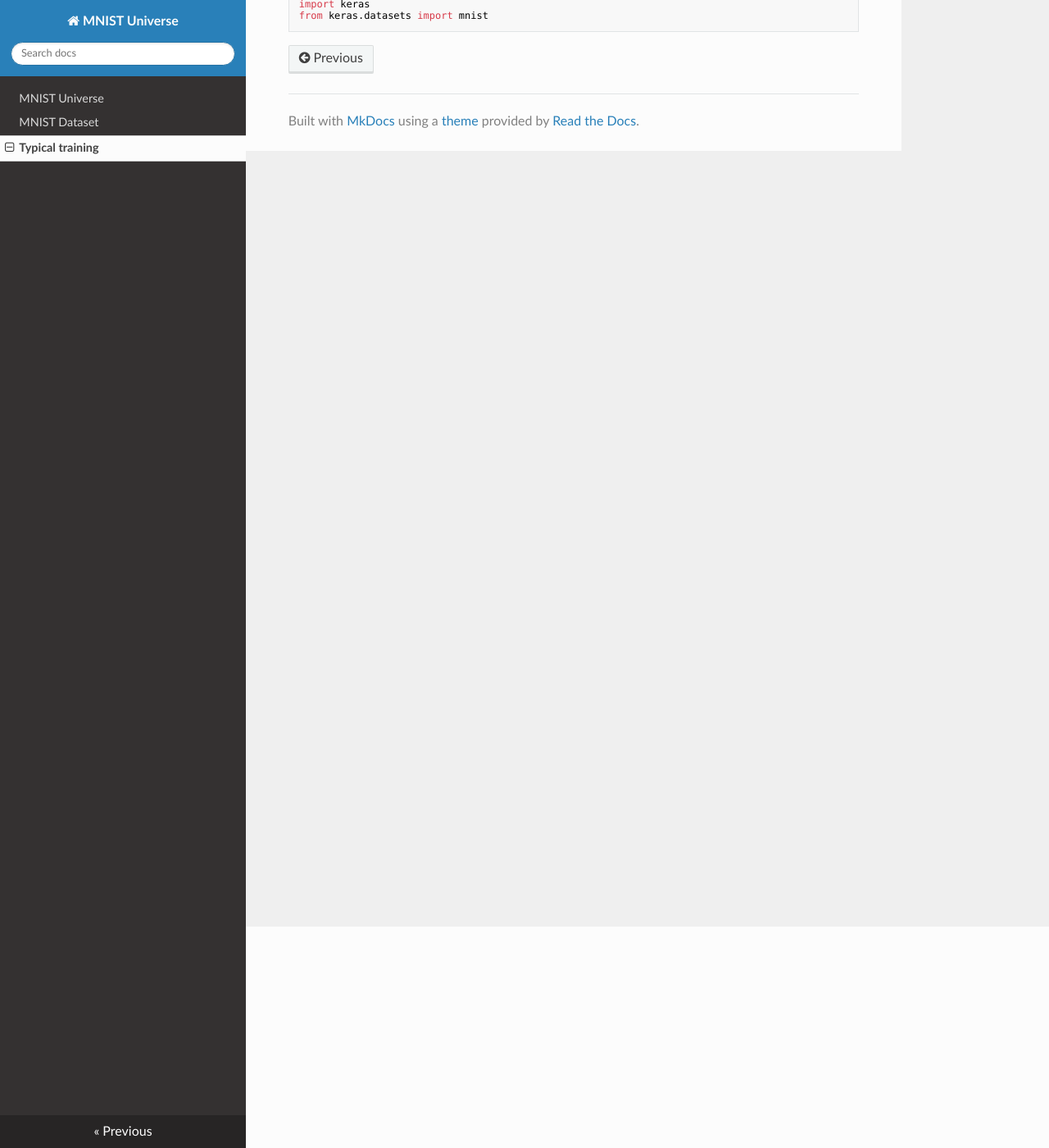
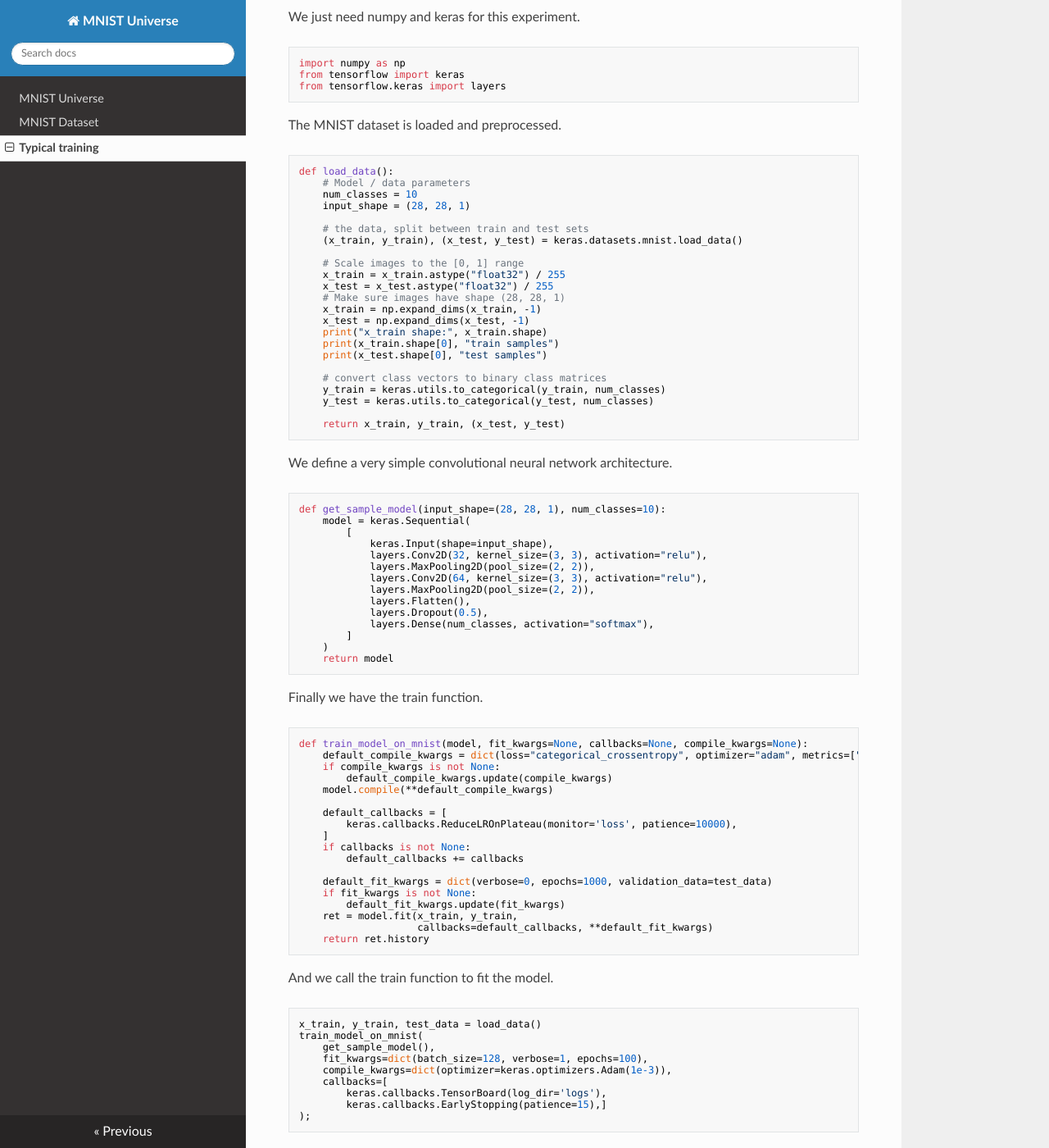
Before and after one commit to ironbar/mnist_universe, an MkDocs documentation site: the page built from docs/01_typical_training.md, in a window 1280 px wide and 1400 px high, scrolled down 270 px. Shown: the whole window at 82% size. Built offline with MkDocs 1.6.1, drawn with Linux system fonts in a browser that asks for light colours; nearby versions of some CDN libraries; some of the changed text lies outside the part shown.

Commit message:
added typical mnist training

````diff
--- a/docs/01_typical_training.md
+++ b/docs/01_typical_training.md
@@ -1,8 +1,106 @@
 # Typical training
 
-Let's see how a typical training looks like. I will be using Keras for this example.
+Let's see how a typical training looks like. I will be using Keras for this example. I have prepared
+a [Collab notebook](https://colab.research.google.com/drive/1WaNldeUDzEI6MgpqIg_fLxH5IAMd8iJc?usp=sharing)
+with all the code. The whole notebook runs in a few minutes.
+
+We just need numpy and keras for this experiment.
 
 ```python
-import keras
-from keras.datasets import mnist
+import numpy as np
+from tensorflow import keras
+from tensorflow.keras import layers
 ```
+
+The MNIST dataset is loaded and preprocessed.
+
+```python
+def load_data():
+    # Model / data parameters
+    num_classes = 10
+    input_shape = (28, 28, 1)
+
+    # the data, split between train and test sets
+    (x_train, y_train), (x_test, y_test) = keras.datasets.mnist.load_data()
+
+    # Scale images to the [0, 1] range
+    x_train = x_train.astype("float32") / 255
+    x_test = x_test.astype("float32") / 255
+    # Make sure images have shape (28, 28, 1)
+    x_train = np.expand_dims(x_train, -1)
+    x_test = np.expand_dims(x_test, -1)
+    print("x_train shape:", x_train.shape)
+    print(x_train.shape[0], "train samples")
+    print(x_test.shape[0], "test samples")
+
+    # convert class vectors to binary class matrices
+    y_train = keras.utils.to_categorical(y_train, num_classes)
+    y_test = keras.utils.to_categorical(y_test, num_classes)
+
+    return x_train, y_train, (x_test, y_test)
+```
+
+We define a very simple convolutional neural network architecture.
+
+```python
+def get_sample_model(input_shape=(28, 28, 1), num_classes=10):
+    model = keras.Sequential(
+        [
+            keras.Input(shape=input_shape),
+            layers.Conv2D(32, kernel_size=(3, 3), activation="relu"),
+            layers.MaxPooling2D(pool_size=(2, 2)),
+            layers.Conv2D(64, kernel_size=(3, 3), activation="relu"),
+            layers.MaxPooling2D(pool_size=(2, 2)),
+            layers.Flatten(),
+            layers.Dropout(0.5),
+            layers.Dense(num_classes, activation="softmax"),
+        ]
+    )
+    return model
+```
+
+Finally we have the train function.
+
+```python
+def train_model_on_mnist(model, fit_kwargs=None, callbacks=None, compile_kwargs=None):
+    default_compile_kwargs = dict(loss="categorical_crossentropy", optimizer="adam", metrics=["accuracy"])
+    if compile_kwargs is not None:
+        default_compile_kwargs.update(compile_kwargs)
+    model.compile(**default_compile_kwargs)
+
+    default_callbacks = [
+        keras.callbacks.ReduceLROnPlateau(monitor='loss', patience=10000),
+    ]
+    if callbacks is not None:
+        default_callbacks += callbacks
+
+    default_fit_kwargs = dict(verbose=0, epochs=1000, validation_data=test_data)
+    if fit_kwargs is not None:
+        default_fit_kwargs.update(fit_kwargs)
+    ret = model.fit(x_train, y_train,
+                    callbacks=default_callbacks, **default_fit_kwargs)
+    return ret.history
+```
+
+And we call the train function to fit the model.
+
+```python
+x_train, y_train, test_data = load_data()
+train_model_on_mnist(
+    get_sample_model(),
+    fit_kwargs=dict(batch_size=128, verbose=1, epochs=100),
+    compile_kwargs=dict(optimizer=keras.optimizers.Adam(1e-3)),
+    callbacks=[
+        keras.callbacks.TensorBoard(log_dir='logs'),
+        keras.callbacks.EarlyStopping(patience=15),]
+);
+```
+
+We can use Tensorboard to visualize the train (orange) and validation (blue) metrics during the training.
+
+![mnist_training_metrics](res/mnist_training_metrics.png)
+
+Validation accuracy reaches 99.4% accuracy which is consistent with the state of the art.
+
+We have trained a neural network on the MNIST dataset, now let's think deeply about all the steps
+and its implications.
````
Also changed, not shown: docs/res/mnist_training_metrics.png (added).
